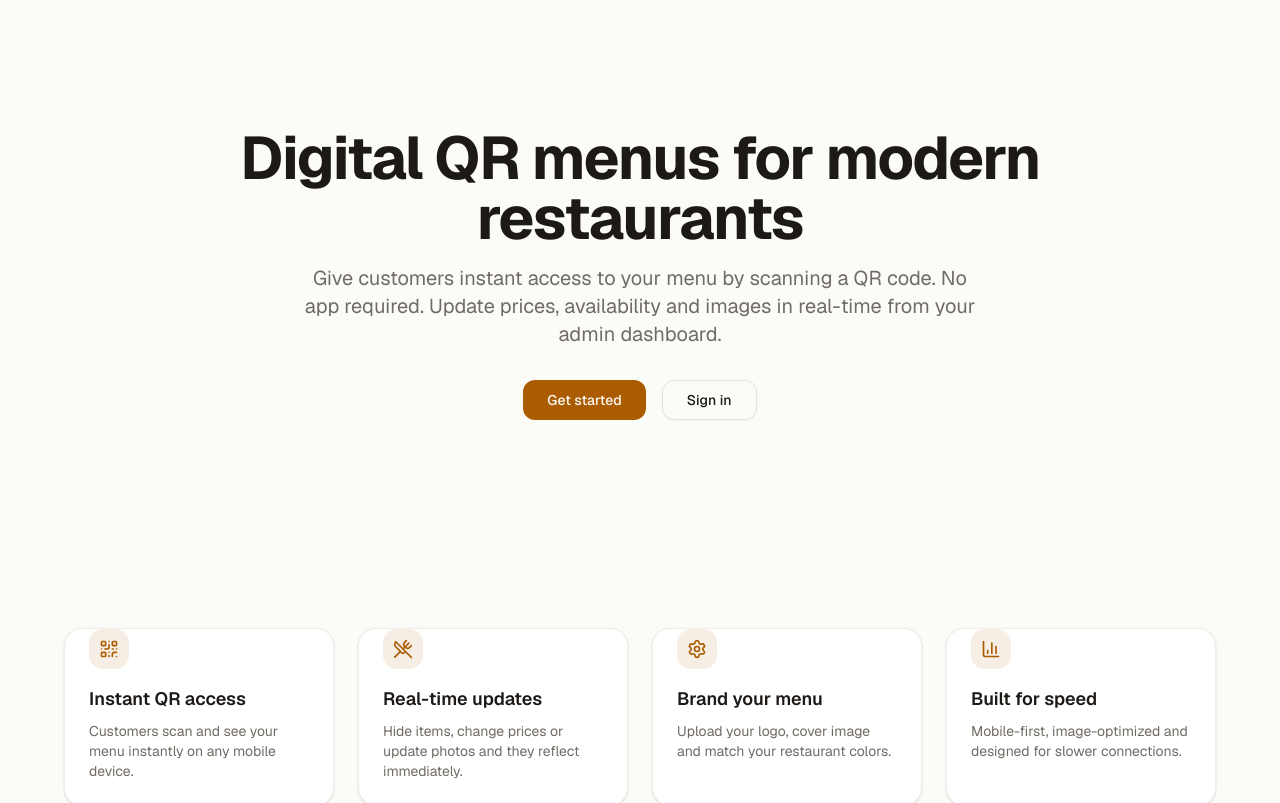
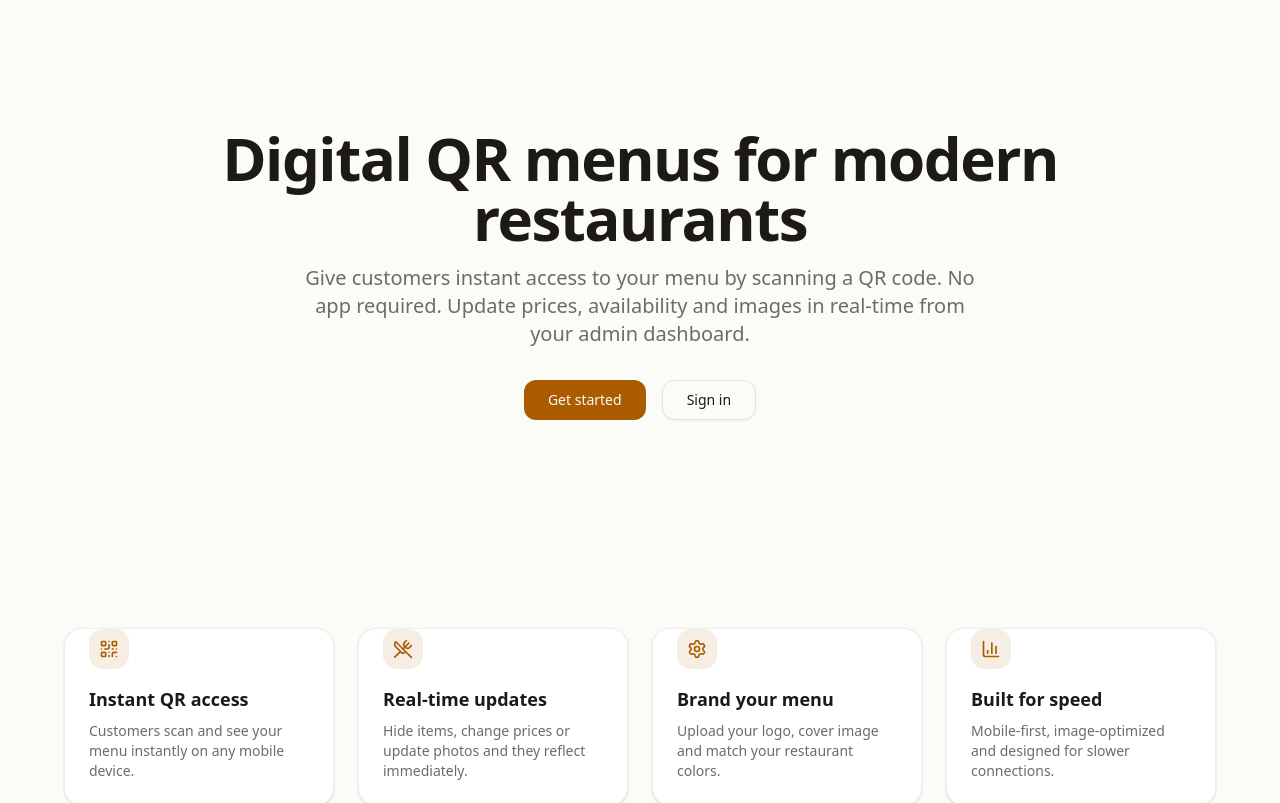
Before and after one commit to ImranChroudi/Qrunch, a Next.js app: page / in a window 1280 px wide. Shown: the top 803 px of the page. Built offline with nearby package versions, Linux system fonts and the light colour scheme; no server answers.

Commit message:
reinstall depnedencies

```diff
--- a/src/app/layout.tsx
+++ b/src/app/layout.tsx
@@ -1,22 +1,13 @@
 import type { Metadata, Viewport } from "next";
-import { Geist, Inter_Tight } from "next/font/google";
+
 
 import "./globals.css";
 import { TooltipProvider } from "@/components/ui/tooltip";
 import { Toaster } from "@/components/ui/sonner";
 
-const geistSans = Geist({
-  variable: "--font-geist-sans",
-  subsets: ["latin"],
-  display: "swap",
-});
+const geistSans = { variable: "" };
 
-const display = Inter_Tight({
-  variable: "--font-display",
-  subsets: ["latin", "latin-ext"],
-  weight: ["600", "700"],
-  display: "swap",
-});
+const display = { variable: "" };
 
 export const viewport: Viewport = {
   width: "device-width",
```
Also changed, not shown: 1 other file (tests, documents, lock files or other folders).
